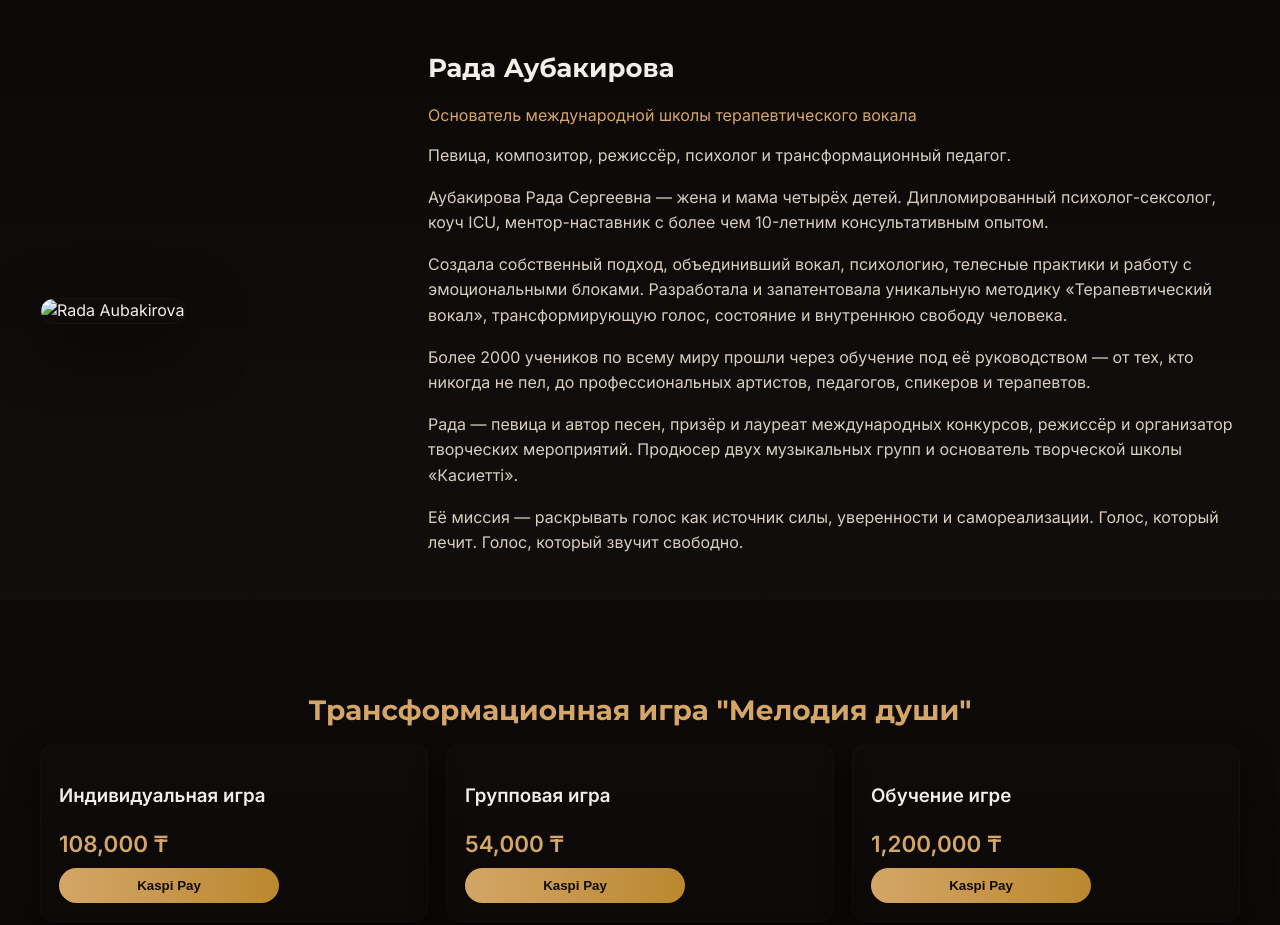
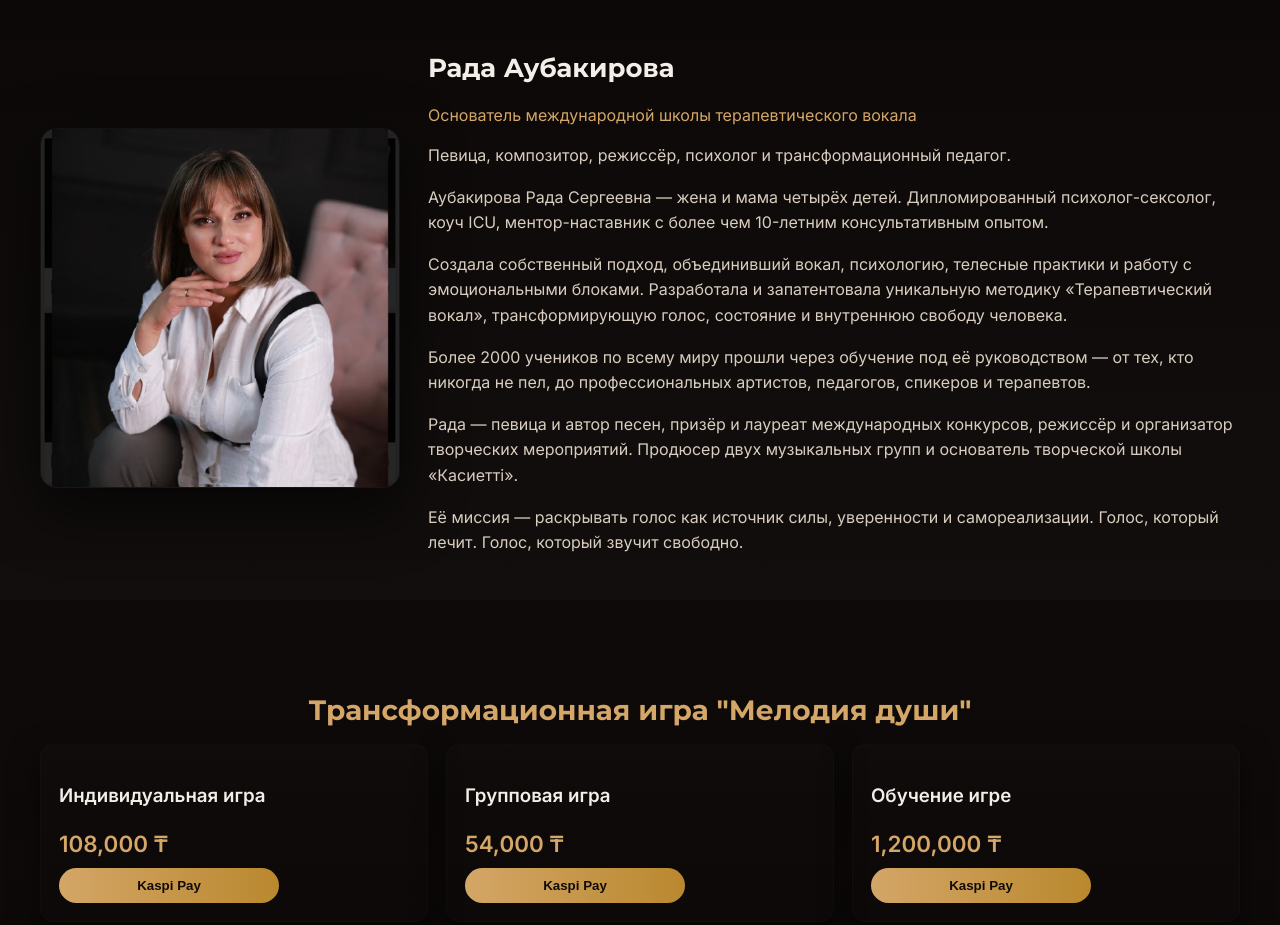
Before and after one commit to 3igrplc-hue/radavocal, a plain HTML site: page index.html in a window 1280 px wide. Shown: the part 1800-2725 px from the top of the page. Drawn offline with Linux system fonts and the light colour scheme.

Commit message:
foto rada

```diff
--- a/index.html
+++ b/index.html
@@ -169,7 +169,7 @@
     <div class="about-grid">
 
         <div class="about-photo">
-            <img src="rada.jpeg" alt="Rada Aubakirova">
+            <img src="rada.jpg" alt="Rada Aubakirova">
         </div>
 
         <div class="about-content">
```
